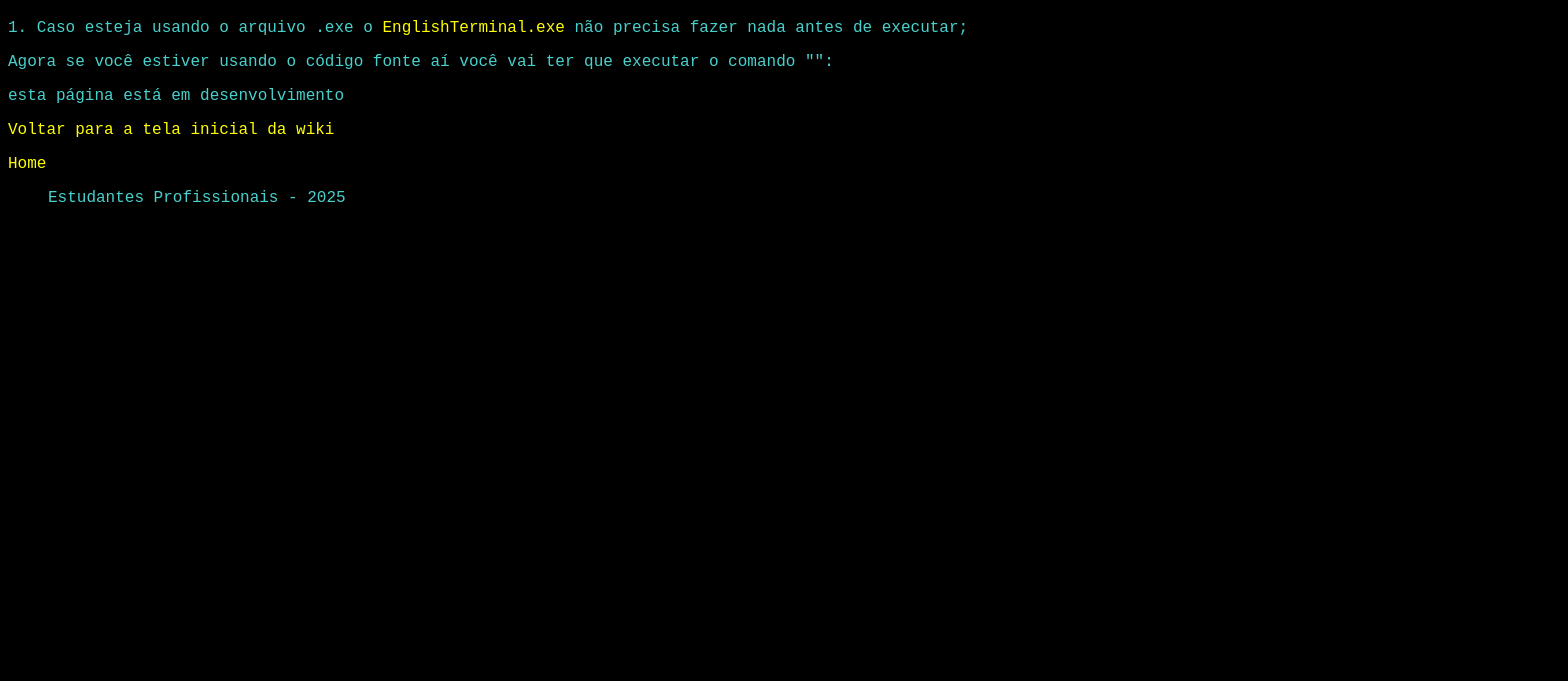
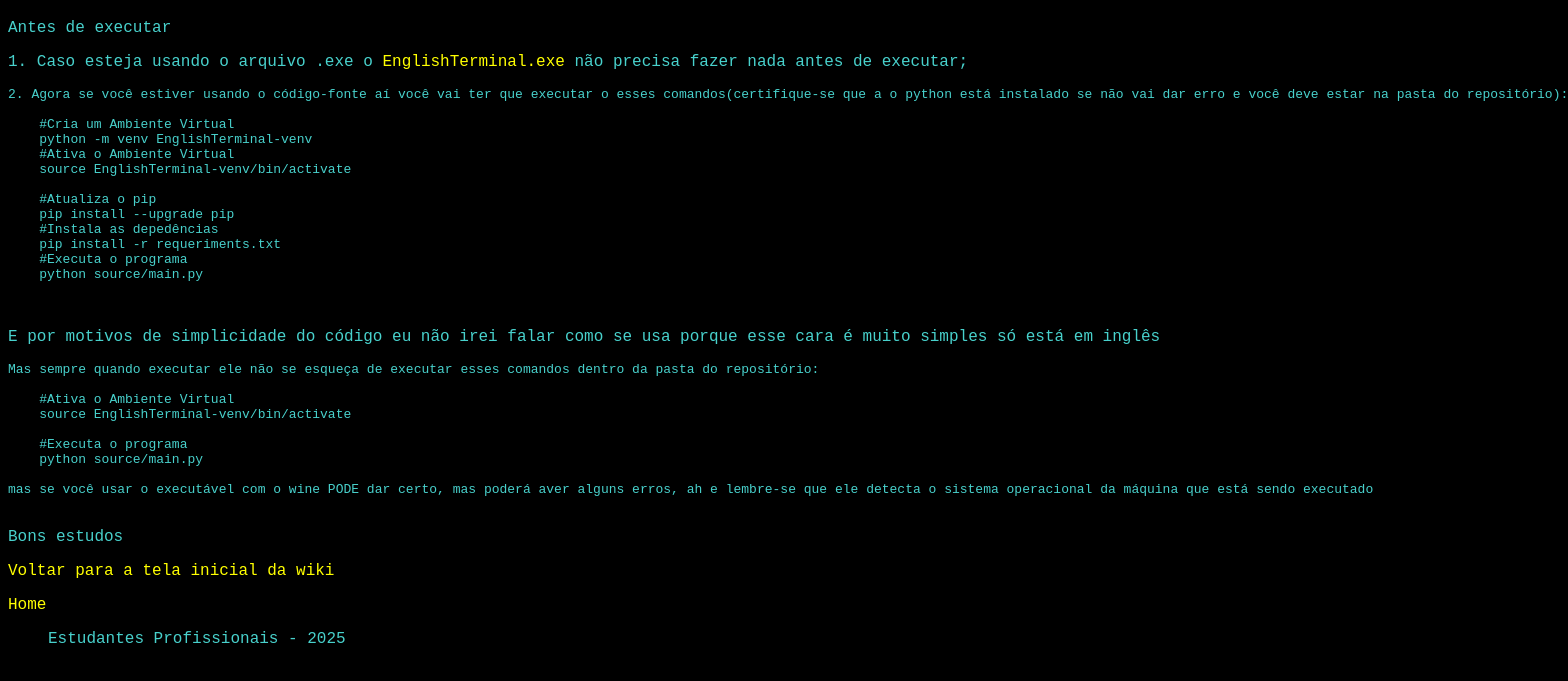
Before and after one commit to xvierdev/EnglishTerminal, a plain HTML site: page source/web-ui/tutorial.html in a window 1280 px wide. Shown: the part 61-742 px from the top of the page, 1568 px wide, since content can reach past the window. Drawn offline with Linux system fonts and the light colour scheme.

Commit message:
Finalização do EnglishWiki

```diff
--- a/source/web-ui/tutorial.html
+++ b/source/web-ui/tutorial.html
@@ -11,18 +11,45 @@
         <h1>Tutorial de como usar o EnglishTerminal</h1>
     </header>
     <main>
+        <p>Antes de executar</p>
         <p>
             1. Caso esteja usando o arquivo .exe o
             <a href="./EnglishTerminal.exe">EnglishTerminal.exe</a>
             não precisa fazer nada antes de executar;
         </p>
+        <pre>
+2. Agora se você estiver usando o código-fonte aí você vai ter que executar o esses comandos(certifique-se que a o python está instalado se não vai dar erro e você deve estar na pasta do repositório):
 
-        <p>Agora se você estiver usando o código fonte aí você vai ter que executar o comando "": </p>
+    #Cria um Ambiente Virtual
+    python -m venv EnglishTerminal-venv
+    #Ativa o Ambiente Virtual
+    source EnglishTerminal-venv/bin/activate
 
+    #Atualiza o pip
+    pip install --upgrade pip
+    #Instala as depedências
+    pip install -r requeriments.txt
+    #Executa o programa
+    python source/main.py
+
+        </pre>
+
+        <p>E por motivos de simplicidade do código eu não irei falar como se usa porque esse cara é muito simples só está em inglês</p>
+        <pre>
+Mas sempre quando executar ele não se esqueça de executar esses comandos dentro da pasta do repositório:
+
+    #Ativa o Ambiente Virtual
+    source EnglishTerminal-venv/bin/activate
+
+    #Executa o programa
+    python source/main.py
+
+mas se você usar o executável com o wine PODE dar certo, mas poderá aver alguns erros, ah e lembre-se que ele detecta o sistema operacional da máquina que está sendo executado
+        </pre>
+
+        <p>Bons estudos</p>
     </main>
     <footer>
-        <p>esta página está em desenvolvimento</p>
-
         <p><a href="https://english-terminal.vercel.app/wiki">Voltar para a tela inicial da wiki</a></p>
         <p><a href="https://english-terminal.vercel.app/">Home</a></p>
         <ol>
```
Also changed, not shown: source/web-ui/perguntas-frequentes.html (added, +23 -0 lines), source/web-ui/wiki.html (+1 -1 lines).
